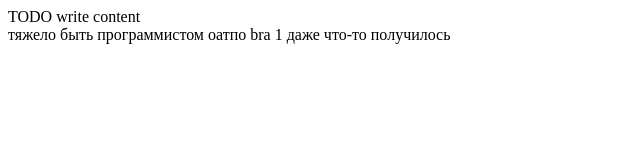
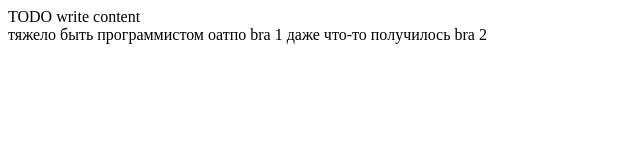
Before and after one commit to IrinaSoro/labPRO, a website: page public_html/newhtml.html in a window 1280 px wide. Shown: the full height of the page, 0-640 px from the left. Drawn offline with Linux system fonts and the light colour scheme.

Commit message:
изменеие новое

```diff
--- a/public_html/newhtml.html
+++ b/public_html/newhtml.html
@@ -17,5 +17,6 @@
         оатпо
         bra 1
         даже что-то получилось
+        bra 2
     </body>
 </html>
```
